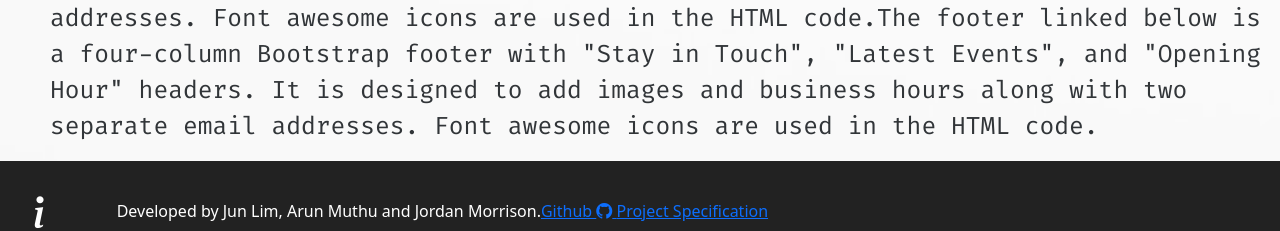
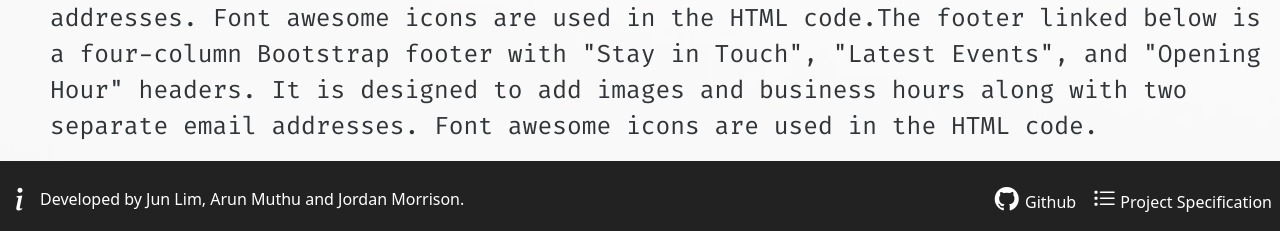
Before and after one commit to APM246/Atomic-Chess, a Flask app: page / in a window 1280 px wide. Shown: the part 1679-1910 px from the top of the page. Run offline with Flask 2, Linux system fonts and the light colour scheme; some libraries are stand-ins or nearby versions.

Commit message:
new footer style with flexboxes

```diff
--- a/app/static/base.css
+++ b/app/static/base.css
@@ -72,9 +72,9 @@ body::before {
     overflow: hidden;
 }
 
-.footer-content li {
-    list-style-type: none;
-    float: left;
+.footer-content a {
+    text-decoration: none;
+    color: white;
 }
 
 .footer-content a:hover {
@@ -82,6 +82,14 @@ body::before {
     text-decoration: none;
 }
 
-#info-icon {
-    font-size: 3.5em;
+.bi-info {
+    font-size: 40px;
 }
+
+.bi-github {
+    font-size: 1.5em;
+}
+
+.bi-list-task {
+    font-size: 1.5em;
+}
--- a/app/templates/base.html
+++ b/app/templates/base.html
@@ -56,17 +56,23 @@
   {% block content %}
   {% endblock %}
 
-  <footer class="navbar fixed-bottom" id="footer">
-    <div class="container-fluid"> <!-- COLLAPSE CLASS?-->
-      <div id="info-icon" class="col-1">
-        <span class="bi bi-info"> </span>
+  <footer class="navbar fixed-bottom" id="footer"> <!-- COLLAPSE CLASS?-->
+    <div style="width:100%" class="d-flex align-items-center footer-content">
+      <div>
+        <span class="bi-info"> </span>
       </div>
-      <div class="footer-content col-11 d-flex">
+      <div>
         Developed by Jun Lim, Arun Muthu and Jordan Morrison.
-        <span class="flex-row-reverse">
-          <a target="_blank" href="https://github.com/APM246/Atomic-Chess"> Github <i class="bi bi-github"> </i> </a>
-          <a target="_blank" href="https://teaching.csse.uwa.edu.au/units/CITS3403/"> Project Specification </a>
-        </span>
+      </div>
+      <div class="ms-auto">
+        <div class="d-flex align-items-center">
+          <a class="p-2" target="_blank" href="https://github.com/APM246/Atomic-Chess">  <i class="bi bi-github"> </i>
+            Github
+          </a>
+          <a class="p-2" target="_blank" href="https://teaching.csse.uwa.edu.au/units/CITS3403/"> <i class="bi bi-list-task"></i>
+            Project Specification
+          </a>
+        </div>
       </div>
     </div>
   </footer>
```
